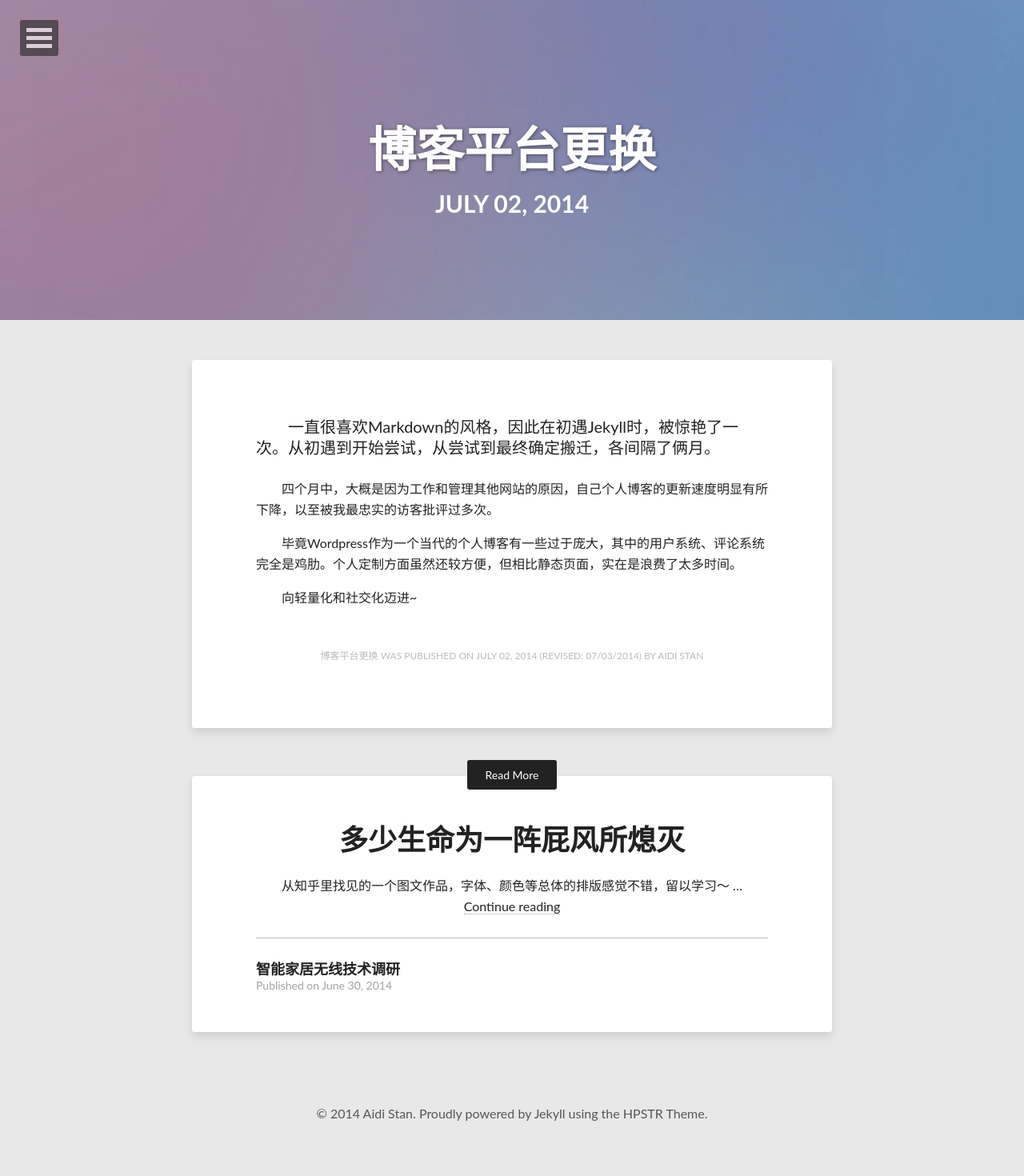
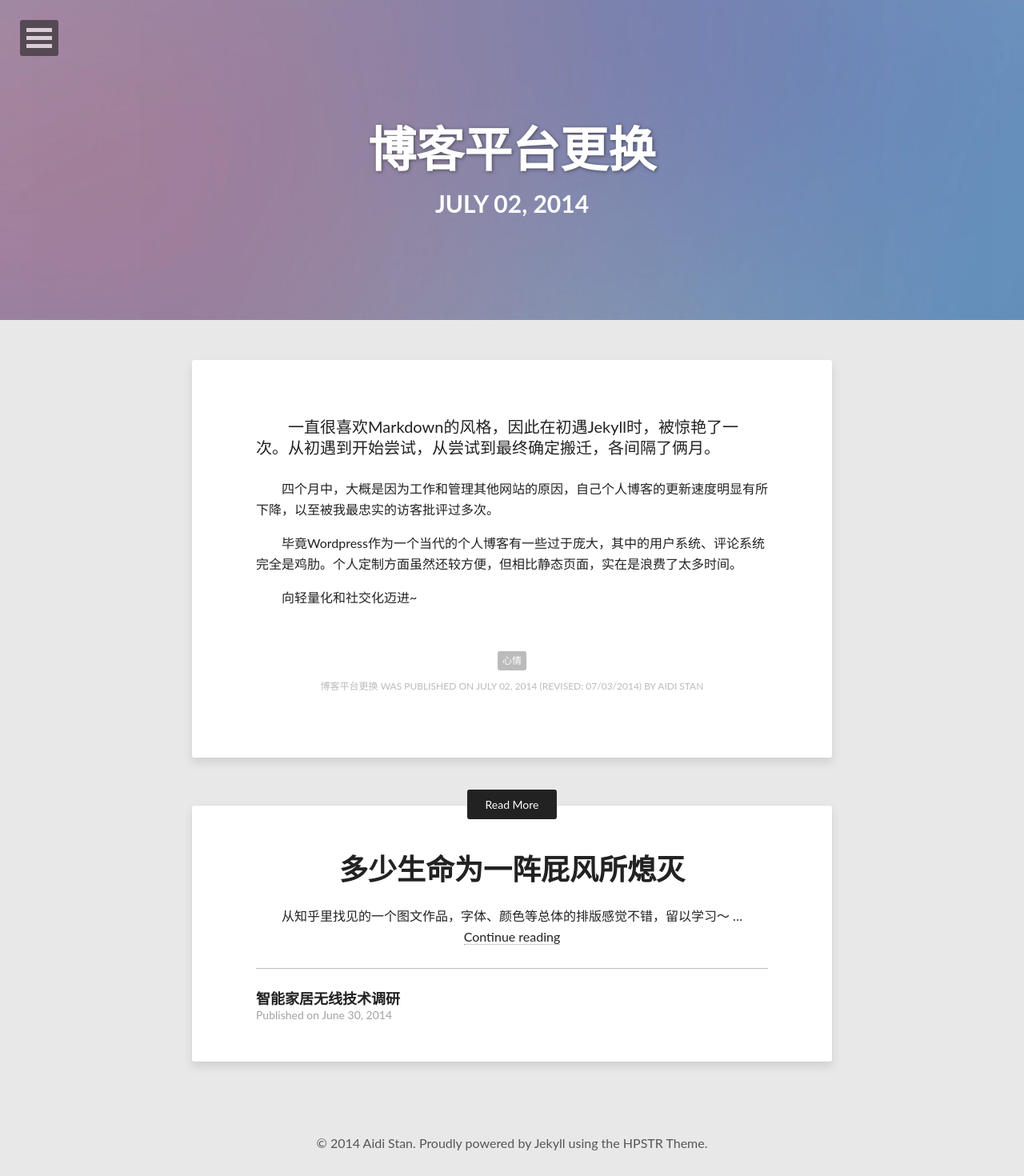
Before and after one commit to alex970448359/site-blog.aiditan.me, a Jekyll site: the page built from _posts/2014-07-02-platform-upgraded.md, in a window 1280 px wide. Shown: the whole page at 80% size. Built offline with Jekyll 4.4.1, drawn with Linux system fonts in a browser that asks for light colours; nearby versions of some CDN libraries; before the commit the page ends 1433 px from its top, so only the background shows below that.

Commit message:
Update posts

```diff
--- a/_posts/2014-07-02-platform-upgraded.md
+++ b/_posts/2014-07-02-platform-upgraded.md
@@ -2,8 +2,13 @@
 layout: post
 title: "博客平台更换"
 modified: 2014-07-03 13:59:17 +0800
+tags: [心情]
 image:
   feature: abstract-5.jpg
+  credit:
+  creditlink:
+comments:
+share:
 ---
 
 一直很喜欢Markdown的风格，因此在初遇Jekyll时，被惊艳了一次。从初遇到开始尝试，从尝试到最终确定搬迁，各间隔了俩月。
```
Also changed, not shown: _posts/2014-06-30-smart-home.md (+2 -0 lines).
